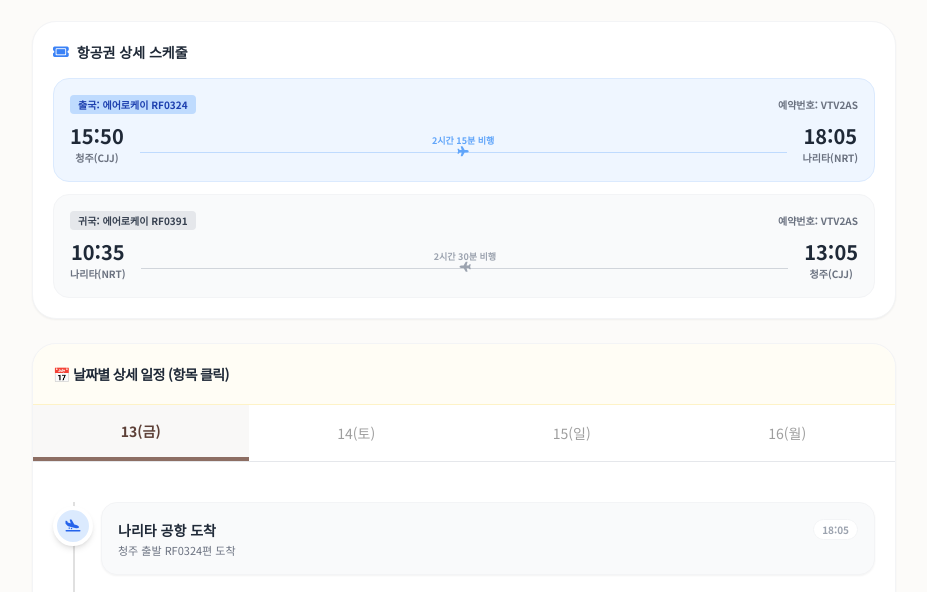
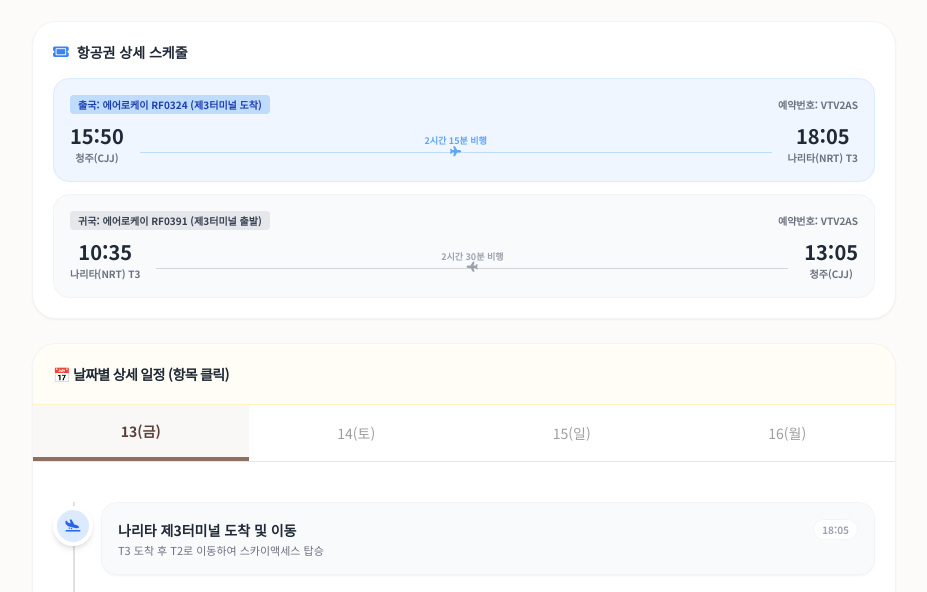
Before and after one commit to happyvirus94/tokyo-trip-2026-03, a plain HTML site: page index.html in a window 1280 px wide. Shown: the part 173-765 px from the top of the page, without its empty margins (176-1103 px from the left). Drawn offline with nearby package versions, Linux system fonts and the light colour scheme.

Commit message:
Add files via upload

```diff
--- a/index.html
+++ b/index.html
@@ -9,7 +9,6 @@
     <link href="https://fonts.googleapis.com/css2?family=Noto+Sans+KR:wght@300;400;500;700&display=swap" rel="stylesheet">
     <link rel="stylesheet" href="https://cdnjs.cloudflare.com/ajax/libs/font-awesome/6.4.0/css/all.min.css">
 
-    <!-- Chosen Palette: Warm Neutral Harmony -->
     <style>
         body {
             font-family: 'Noto Sans KR', sans-serif;
@@ -54,7 +53,6 @@
             -webkit-appearance: none;
         }
 
-        /* Modal Animation */
         #details-modal {
             transition: opacity 0.3s ease, visibility 0.3s ease;
         }
@@ -68,6 +66,10 @@
         }
         .modal-hidden .modal-content {
             transform: scale(0.9) translateY(20px);
+        }
+
+        #modal-desc {
+            white-space: pre-wrap;
         }
     </style>
 </head>
@@ -86,11 +88,11 @@
                     <h3 id="modal-title" class="text-2xl font-bold text-gray-800">장소 이름</h3>
                     <p id="modal-subtitle" class="text-amber-600 text-[10px] font-bold mt-1 uppercase tracking-widest">CATEGORY</p>
                 </div>
-                <p id="modal-desc" class="text-sm text-gray-600 leading-relaxed">상세 설명</p>
+                <div id="modal-desc" class="text-sm text-gray-600 leading-relaxed">상세 설명</div>
 
                 <div class="bg-gray-50 p-4 rounded-2xl space-y-2 border border-gray-100 text-sm">
                     <p class="text-[10px] text-gray-400 font-bold uppercase">위치 및 상세 정보</p>
-                    <p id="modal-extra" class="text-xs text-gray-700 italic">추가 정보</p>
+                    <div id="modal-extra" class="text-xs text-gray-700 italic">추가 정보</div>
                 </div>
 
                 <div class="pt-2 flex gap-3">
@@ -122,10 +124,9 @@
         <section class="bg-white p-5 rounded-3xl shadow-sm border border-gray-100">
             <h3 class="text-sm font-bold text-gray-800 mb-4 flex items-center"><i class="fa-solid fa-ticket text-blue-500 mr-2"></i> 항공권 상세 스케줄</h3>
             <div class="space-y-3">
-                <!-- Outbound -->
                 <div class="bg-blue-50 p-4 rounded-2xl border border-blue-100">
                     <div class="flex justify-between items-center mb-2">
-                        <span class="text-[10px] font-bold text-blue-800 bg-blue-200 px-2 py-0.5 rounded">출국: 에어로케이 RF0324</span>
+                        <span class="text-[10px] font-bold text-blue-800 bg-blue-200 px-2 py-0.5 rounded">출국: 에어로케이 RF0324 (제3터미널 도착)</span>
                         <span class="text-[10px] font-bold text-gray-500">예약번호: VTV2AS</span>
                     </div>
                     <div class="flex justify-between items-center">
@@ -141,20 +142,19 @@
                         </div>
                         <div class="text-center">
                             <div class="text-xl font-black text-gray-800">18:05</div>
-                            <div class="text-[10px] text-gray-500 font-bold">나리타(NRT)</div>
+                            <div class="text-[10px] text-gray-500 font-bold">나리타(NRT) T3</div>
                         </div>
                     </div>
                 </div>
-                <!-- Inbound -->
                 <div class="bg-gray-50 p-4 rounded-2xl border border-gray-100">
                     <div class="flex justify-between items-center mb-2">
-                        <span class="text-[10px] font-bold text-gray-700 bg-gray-200 px-2 py-0.5 rounded">귀국: 에어로케이 RF0391</span>
+                        <span class="text-[10px] font-bold text-gray-700 bg-gray-200 px-2 py-0.5 rounded">귀국: 에어로케이 RF0391 (제3터미널 출발)</span>
                         <span class="text-[10px] font-bold text-gray-500">예약번호: VTV2AS</span>
                     </div>
                     <div class="flex justify-between items-center">
                         <div class="text-center">
                             <div class="text-xl font-black text-gray-800">10:35</div>
-                            <div class="text-[10px] text-gray-500 font-bold">나리타(NRT)</div>
+                            <div class="text-[10px] text-gray-500 font-bold">나리타(NRT) T3</div>
                         </div>
                         <div class="flex-grow flex flex-col items-center px-4">
                             <div class="text-[9px] text-gray-400 font-bold mb-1">2시간 30분 비행</div>
@@ -226,27 +226,50 @@
     <script>
         const itineraryData = {
             1: [
-                { id: "nrt", time: "18:05", title: "나리타 공항 도착", desc: "청주 출발 RF0324편 도착", icon: "fa-plane-arrival", color: "blue", img: "https://images.unsplash.com/photo-1556388158-158ea5ccacbd?q=80&w=600&auto=format&fit=crop", subtitle: "ARRIVAL", fullDesc: "에어로케이 직항편으로 나리타 공항 제2터미널에 도착합니다. 입국 심사를 마치고 오시아게역으로 이동하는 열차를 탑승합니다.", extra: "수하물 수취 후 게이세이 전철 인포메이션 이동", map: "https://www.google.com/maps/place/Narita+International+Airport" },
-                { id: "stay", time: "20:30", title: "숙소 체크인", desc: "무코지마 2초메 독채 하우스", icon: "fa-house", color: "green", img: "https://images.unsplash.com/photo-1505322103502-1f43196ef5d6?q=80&w=600&auto=format&fit=crop", subtitle: "AIRBNB", fullDesc: "예약하신 무코지마 2초메의 정갈한 독채 숙소입니다. 2층 규모로 방이 3개 있어 부모님께서 편안하게 머무르실 수 있습니다.", extra: "주소: 2-chōme-11-4 Mukōjima, Sumida City, Tokyo 131-0033", map: "https://www.google.com/maps/place/2-ch%C5%8Dme-11-4+Muk%C5%8Djima,+Sumida+City,+Tokyo+131-0033" },
-                { id: "sushi", time: "21:15", title: "석식: 마루츠네 스시", desc: "현지인이 아끼는 동네 스시집", icon: "fa-utensils", color: "amber", img: "https://images.unsplash.com/photo-1553621042-f6e147245754?q=80&w=600&auto=format&fit=crop", subtitle: "LOCAL DINING", fullDesc: "숙소에서 도보 3분 거리의 스시야입니다. 신선한 계절 생선을 사용하여 정갈하게 제공되는 초밥으로 일본 여행의 첫 식사를 즐깁니다.", extra: "영업 종료 시간 확인 필수 / 현금 권장", map: "https://www.google.com/maps/search/Maru+Tsune+Sushi+Mukojima" },
-                { id: "life", time: "22:10", title: "라이프 마트 쇼핑", desc: "야식용 회 & 사케 구매", icon: "fa-basket-shopping", color: "purple", img: "https://images.unsplash.com/photo-1542838132-92c53300491e?q=80&w=600&auto=format&fit=crop", subtitle: "SUPERMARKET", fullDesc: "대형 마트 '라이프'에서 야식거리를 쇼핑합니다. 마감 세일 회와 일본 맥주, 사케를 사서 숙소에서 오붓하게 즐깁니다.", extra: "추천: 삿포로 클래식 맥주, 모둠 사시미 세트", map: "https://www.google.com/maps/search/Life+Supermarket+Oshiage" }
+                {
+                    id: "nrt",
+                    time: "18:05",
+                    title: "나리타 제3터미널 도착 및 이동",
+                    desc: "T3 도착 후 T2로 이동하여 스카이액세스 탑승",
+                    icon: "fa-plane-arrival",
+                    color: "blue",
+                    img: "https://images.unsplash.com/photo-1556388158-158ea5ccacbd?q=80&w=600&auto=format&fit=crop",
+                    subtitle: "AIRPORT TO STAY GUIDE (T3)",
+                    fullDesc: `[나리타 공항 제3터미널 → 숙소 이동 가이드 전문]
+
+1. 도착 후 터미널 이동
+- 에어로케이는 제3터미널에 도착합니다. T3에는 기차역이 없으므로 '제2터미널(T2)'로 이동해야 합니다.
+- 부모님과 함께라면 무료 셔틀버스(약 5분)를 이용하세요. 보행 전용 트랙은 약 600m로 부모님께 무리일 수 있습니다.
+
+2. 교통수단: 게이세이 나리타 스카이액세스
+- T2 지하 1층 오렌지색 매표소에서 'Access Express' 티켓 구매 (1,190엔).
+- 행선지: 'Haneda Airport' 또는 'Nishimagome'행 열차를 탑승합니다.
+- ※ 자리에 앉아갈 팁: 제2터미널은 기차의 두 번째 역이지만 공항 출발 직후라 좌석 확보가 수월합니다. 타자마자 부모님 자리를 먼저 확보하세요.
+
+3. 오시아게역 하차 및 택시
+- 약 60분 후 오시아게역 도착 후 'A2/A3' 출구로 나와 대기 중인 택시 탑승.
+- 기사님께 주소(墨田区向島2-11-4)를 보여주세요.`,
+                    extra: "에어로케이 = 제3터미널(T3) 공식 확인됨",
+                    map: "https://www.google.com/maps/place/Narita+International+Airport+Terminal+3"
+                },
+                { id: "stay", time: "20:30", title: "숙소 체크인", desc: "무코지마 2초메 독채 하우스", icon: "fa-house", color: "green", img: "https://images.unsplash.com/photo-1505322103502-1f43196ef5d6?q=80&w=600&auto=format&fit=crop", subtitle: "AIRBNB", fullDesc: "정갈한 2층 독채입니다. 짐을 풀고 가족들과 휴식합니다.", extra: "주소: 2-chōme-11-4 Mukōjima, Sumida City", map: "https://www.google.com/maps/place/2-ch%C5%8Dme-11-4+Muk%C5%8Djima,+Sumida+City,+Tokyo+131-0033" },
+                { id: "belc", time: "21:30", title: "현지 마트: 벨크(Belc)", desc: "현지인 전용 저렴한 대형 마트", icon: "fa-basket-shopping", color: "purple", img: "https://images.unsplash.com/photo-1542838132-92c53300491e?q=80&w=600&auto=format&fit=crop", subtitle: "LOCAL SUPERMARKET", fullDesc: "숙소 인근의 대형 마트로 현지 가격을 느낄 수 있습니다. 도시락, 회, 주류 등이 편의점보다 훨씬 저렴합니다. 밤 24시까지 운영합니다.", extra: "영업시간: 09:00 - 24:00", map: "https://www.google.com/maps/search/Belc+Forte+Oshiage" }
             ],
             2: [
-                { id: "asakusa", time: "11:00", title: "아사쿠사 센소지", desc: "도쿄의 상징 카미나리몬 방문", icon: "fa-torii-gate", color: "red", img: "https://images.unsplash.com/photo-1545569341-9eb8b30979d9?q=80&w=600&auto=format&fit=crop", subtitle: "TRADITION", fullDesc: "도쿄에서 가장 오래된 절입니다. 붉은 등 아래에서 사진을 찍고 나카미세 상점가에서 전통 간식을 구경합니다.", extra: "택시 이동 권장 (보행 최소화)", map: "https://www.google.com/maps/place/Senso-ji" },
-                { id: "rickshaw", time: "12:10", title: "아사쿠사 인력거", desc: "앉아서 즐기는 골목 투어", icon: "fa-bicycle", color: "gray", img: "https://images.unsplash.com/photo-1526481280693-3bfa756180f9?q=80&w=600&auto=format&fit=crop", subtitle: "EXPERIENCE", fullDesc: "인력거 2대를 대절하여 아사쿠사 구석구석을 관광합니다. 부모님께서 걷지 않고 편안하게 풍경을 즐기실 수 있습니다.", extra: "예약 완료 / 탑승 장소 안내 예정", map: "https://www.google.com/maps/search/Asakusa+Rickshaw+Tour" },
-                { id: "imahan", time: "13:30", title: "중식: 이마한 스키야키", desc: "전통의 명가에서 즐기는 와규", icon: "fa-bowl-food", color: "amber", img: "https://images.unsplash.com/photo-1591814448473-7027b515b67a?q=80&w=600&auto=format&fit=crop", subtitle: "GOURMET", fullDesc: "1895년 창업한 스키야키 전문점입니다. 최고급 와규를 정성스럽게 조리하여 입 안에서 녹는 일본 최고의 맛을 대접합니다.", extra: "국제거리 본점 / 1인 약 6~8천엔 예산", map: "https://www.google.com/maps/search/Asakusa+Imahan+Kokusai-dori" },
-                { id: "jojoen", time: "19:00", title: "석식: 죠죠엔 와규", desc: "30층 야경 야키니쿠", icon: "fa-fire-burner", color: "amber", img: "https://images.unsplash.com/photo-1514355315815-2b64b0216b14?q=80&w=600&auto=format&fit=crop", subtitle: "NIGHT VIEW", fullDesc: "스카이트리 소라마치 30층에서 도쿄의 환상적인 야경을 보며 즐기는 고급 야키니쿠 식사입니다. 창가 자리를 미리 확보했습니다.", extra: "예약 완료 / 스카이트리 도보 1분", map: "https://www.google.com/maps/place/Jojoen+Tokyo+Skytree+Town+Solamachi" }
+                { id: "jindaiji", time: "11:00", title: "진다이지(深大寺) 산책", desc: "도쿄에서 두 번째로 오래된 사찰", icon: "fa-torii-gate", color: "green", img: "https://images.unsplash.com/photo-1545569341-9eb8b30979d9?q=80&w=600&auto=format&fit=crop", subtitle: "TRADITIONAL TEMPLE", fullDesc: "예약 경쟁이 없는 평화로운 사찰입니다. 숲으로 둘러싸인 고즈넉한 분위기에서 부모님과 여유로운 오전 산책을 즐깁니다.", extra: "택시 또는 버스 이용 권장", map: "https://www.google.com/maps/place/Jindai-ji+Temple" },
+                { id: "soba_lunch", time: "12:30", title: "중식: 진다이지 소바 거리", desc: "전통 방식의 수제 소바 정식", icon: "fa-bowl-food", color: "amber", img: "https://images.unsplash.com/photo-1591814448473-7027b515b67a?q=80&w=600&auto=format&fit=crop", subtitle: "LOCAL GOURMET", fullDesc: "진다이지 앞 소바 거리에서 담백한 메밀국수와 튀김을 즐깁니다. 부모님들이 선호하시는 건강한 식단입니다.", extra: "추천 식당: 타몬 또는 쥬다이지", map: "https://www.google.com/maps/search/Jindaiji+Soba+Restaurants" },
+                { id: "suntory", time: "15:00", title: "산토리 무사시노 맥주 공장", desc: "갓 생산된 생맥주 시음 투어", icon: "fa-beer-mug-empty", color: "amber", img: "https://images.unsplash.com/photo-1538488881038-e252a119ace7?q=80&w=600&auto=format&fit=crop", subtitle: "BREWERY TOUR", fullDesc: "가까운 거리의 맥주 공장 견학입니다. 신선한 맥주 시음이 포함되어 있어 맥주를 좋아하시는 분들께 최고의 코스입니다.", extra: "사전 예약 필수 (방문 1개월 전)", map: "https://www.google.com/maps/place/Suntory+Musashino+Brewery" },
+                { id: "jojoen", time: "19:00", title: "석식: 죠죠엔 와규", desc: "스카이트리 30층 야경 야키니쿠", icon: "fa-fire-burner", color: "amber", img: "https://images.unsplash.com/photo-1514355315815-2b64b0216b14?q=80&w=600&auto=format&fit=crop", subtitle: "NIGHT VIEW DINING", fullDesc: "여행의 하이라이트인 야키니쿠 식사입니다. 화려한 도쿄 야경을 감상하며 하루를 마무리합니다.", extra: "스카이트리 소라마치 30층", map: "https://www.google.com/maps/place/Jojoen+Tokyo+Skytree+Town+Solamachi" }
             ],
             3: [
-                { id: "arakurayama", time: "10:30", title: "아라쿠라야마 센겐공원", desc: "후지산 최고의 전망 명소", icon: "fa-mountain", color: "red", img: "https://images.unsplash.com/photo-1524413840807-0c3cb6fa808d?q=80&w=600&auto=format&fit=crop", subtitle: "KLOOK TOUR", fullDesc: "후지산의 장엄한 전경과 붉은 오층탑을 한꺼번에 담을 수 있는 일본 최고의 포토존입니다.", extra: "가이드 미팅: 도쿄역 마루노우치 북구 (08:20)", map: "https://www.google.com/maps/place/Arakurayama+Sengen+Park" },
-                { id: "oishi", time: "12:30", title: "가와구치코 오이시 공원", desc: "호숫가 산책 & 향토 점심", icon: "fa-water", color: "blue", img: "https://images.unsplash.com/photo-1493976040374-85c8e12f0c0e?q=80&w=600&auto=format&fit=crop", subtitle: "LAKESIDE", fullDesc: "후지산이 한눈에 보이는 호숫가 공원을 산책합니다. 점심은 이 지역 특산 요리인 된장 칼국수 '호토'를 먹습니다.", extra: "팁: 공원 내 소프트 아이스크림이 유명함", map: "https://www.google.com/maps/place/Oishi+Park" },
-                { id: "oshino", time: "14:30", title: "오시노핫카이 마을", desc: "투명한 8개의 신비로운 연못", icon: "fa-leaf", color: "green", img: "https://images.unsplash.com/photo-1536413661601-52a0a2569e96?q=80&w=600&auto=format&fit=crop", subtitle: "TRADITION", fullDesc: "후지산의 눈이 녹아 만든 깊고 투명한 8개의 연못이 있는 전통 마을입니다. 물의 맑음이 경이로운 수준입니다.", extra: "쑥떡(쿠사모찌) 시식 추천", map: "https://www.google.com/maps/place/Oshino+Hakkai" },
-                { id: "lawson", time: "16:10", title: "로손 후지산 포토존", desc: "SNS 화제의 인증샷 코스", icon: "fa-camera", color: "pink", img: "https://images.unsplash.com/photo-1608631163456-11f265ec79e5?q=80&w=600&auto=format&fit=crop", subtitle: "INSTAGRAMMABLE", fullDesc: "편의점 지붕 위로 후지산이 떠 있는 듯한 착시를 주는 유명한 촬영 명소입니다. 마지막 인증샷을 남깁니다.", extra: "투어의 마지막 코스 / 도로 안전 주의", map: "https://www.google.com/maps/place/Lawson+Kawaguchiko+Station+Front" },
-                { id: "shabuki", time: "19:30", title: "석식: 긴자 샤부키", desc: "프라이빗 룸에서 즐기는 샤브샤브", icon: "fa-utensils", color: "amber", img: "https://images.unsplash.com/photo-1608882585465-b772714a601e?q=80&w=600&auto=format&fit=crop", subtitle: "FINAL DINNER", fullDesc: "여행의 마지막 밤을 장식하는 최고급 흑우 샤브샤브입니다. 전 좌석이 방으로 되어 있어 오붓하게 식사가 가능합니다.", extra: "긴자 위치 / 마지막 밤 축배를!", map: "https://www.google.com/maps/place/Ginza+Shabuki" }
+                { id: "arakurayama", time: "10:30", title: "아라쿠라야마 센겐공원", desc: "후지산과 오층탑의 완벽한 조화", icon: "fa-mountain", color: "red", img: "https://images.unsplash.com/photo-1524413840807-0c3cb6fa808d?q=80&w=600&auto=format&fit=crop", subtitle: "KLOOK TOUR", fullDesc: "후지산 전경과 붉은 오층탑을 한눈에 담는 일본 최고의 포토존입니다. 계단이 많으므로 부모님께서는 천천히 이동하셔야 합니다.", extra: "미팅: 도쿄역 마루노우치 북구 (08:20)", map: "https://www.google.com/maps/place/Arakurayama+Sengen+Park" },
+                { id: "oishi", time: "12:30", title: "가와구치코 오이시 공원", desc: "호숫가 산책 & 향토 점심", icon: "fa-water", color: "blue", img: "https://images.unsplash.com/photo-1493976040374-85c8e12f0c0e?q=80&w=600&auto=format&fit=crop", subtitle: "LAKESIDE", fullDesc: "후지산이 투영되는 호숫가 공원입니다. 점심은 이 지역 특산 요리인 된장 칼국수 '호토'를 즐깁니다.", extra: "팁: 공원 내 소프트 아이스크림 추천", map: "https://www.google.com/maps/place/Oishi+Park" },
+                { id: "oshino", time: "14:30", title: "오시노핫카이 마을", desc: "투명한 8개의 신비로운 연못", icon: "fa-leaf", color: "green", img: "https://images.unsplash.com/photo-1536413661601-52a0a2569e96?q=80&w=600&auto=format&fit=crop", subtitle: "TRADITION", fullDesc: "후지산의 눈이 녹아 만든 깊고 투명한 8개의 연못이 있는 전통 마을입니다. 경이로운 맑음을 체험할 수 있습니다.", extra: "쑥떡(쿠사모찌) 시식 추천", map: "https://www.google.com/maps/place/Oshino+Hakkai" },
+                { id: "lawson", time: "16:10", title: "로손 후지산 포토존", desc: "SNS 화제의 인증샷 코스", icon: "fa-camera", color: "pink", img: "https://images.unsplash.com/photo-1608631163456-11f265ec79e5?q=80&w=600&auto=format&fit=crop", subtitle: "PHOTO SPOT", fullDesc: "편의점 지붕 위로 후지산이 떠 있는 듯한 착시를 주는 유명한 촬영 명소입니다. 마지막 인증샷을 남깁니다.", extra: "도로 안전 주의 필수", map: "https://www.google.com/maps/place/Lawson+Kawaguchiko+Station+Front" },
+                { id: "shabuki", time: "19:30", title: "석식: 긴자 샤부키", desc: "프라이빗 룸에서 즐기는 샤브샤브", icon: "fa-utensils", color: "amber", img: "https://images.unsplash.com/photo-1608882585465-b772714a601e?q=80&w=600&auto=format&fit=crop", subtitle: "FINAL DINNER", fullDesc: "최고급 흑우 샤브샤브와 함께하는 마지막 밤입니다. 프라이빗 룸에서 가족끼리 오붓한 시간을 보냅니다.", extra: "긴자 위치 / 예약 확인 필수", map: "https://www.google.com/maps/place/Ginza+Shabuki" }
             ],
             4: [
-                { id: "skyliner", time: "07:30", title: "공항행 기차 탑승", desc: "우에노역에서 스카이라이너", icon: "fa-train", color: "gray", img: "https://images.unsplash.com/photo-1528150177508-7cc0c36cda5c?q=80&w=600&auto=format&fit=crop", subtitle: "DEPARTURE", fullDesc: "택시를 타고 우에노역으로 이동하여 가장 빠른 공항 특급 열차인 스카이라이너 지정석에 탑승합니다.", extra: "택시비 약 3천엔 예산 / 열차 예약 확인", map: "https://www.google.com/maps/place/Keisei+Ueno+Station" },
-                { id: "home", time: "10:35", title: "나리타 이륙", desc: "청주 도착 및 귀가", icon: "fa-plane-departure", color: "blue", img: "https://images.unsplash.com/photo-1436491865332-7a61a109c0f3?q=80&w=600&auto=format&fit=crop", subtitle: "HEADING HOME", fullDesc: "즐거웠던 도쿄 일정을 마치고 안전하게 청주 공항으로 돌아갑니다. 고생 많으셨습니다!", extra: "오후 1:05 청주 도착 예정", map: "https://www.google.com/maps/place/Narita+International+Airport" }
+                { id: "airport", time: "07:30", title: "나리타 제3터미널 이동", desc: "귀국 항공편 탑승 준비", icon: "fa-train", color: "gray", img: "https://images.unsplash.com/photo-1528150177508-7cc0c36cda5c?q=80&w=600&auto=format&fit=crop", subtitle: "DEPARTURE (T3)", fullDesc: "즐거웠던 일정을 마치고 안전하게 청주 공항으로 돌아갑니다. 수하물 무게 체크 및 제3터미널 카운터를 확인하십시오.", extra: "오전 08:35분까지 공항 도착 권장", map: "https://www.google.com/maps/place/Narita+International+Airport+Terminal+3" }
             ]
         };
 
@@ -274,12 +297,12 @@
                     blue: 'bg-blue-100 text-blue-600', amber: 'bg-amber-100 text-amber-600',
                     green: 'bg-green-100 text-green-600', red: 'bg-red-100 text-red-600',
                     purple: 'bg-purple-100 text-purple-600', gray: 'bg-gray-100 text-gray-600',
-                    yellow: 'bg-yellow-100 text-yellow-600', pink: 'bg-pink-100 text-pink-600'
+                    pink: 'bg-pink-100 text-pink-600'
                 };
 
                 html += `
                     <div class="relative pl-12 interactive-btn" onclick="openModal('${day}', '${event.id}')">
-                        <div class="absolute left-0 top-1 w-10 h-10 rounded-full ${colorClasses[event.color]} flex items-center justify-center border-4 border-white shadow-md z-10 text-xs">
+                        <div class="absolute left-0 top-1 w-10 h-10 rounded-full ${colorClasses[event.color] || 'bg-gray-100'} flex items-center justify-center border-4 border-white shadow-md z-10 text-xs">
                             <i class="fa-solid ${event.icon}"></i>
                         </div>
                         <div class="bg-gray-50 rounded-2xl p-4 border border-gray-100 shadow-sm active:bg-gray-100 transition-all">
```
